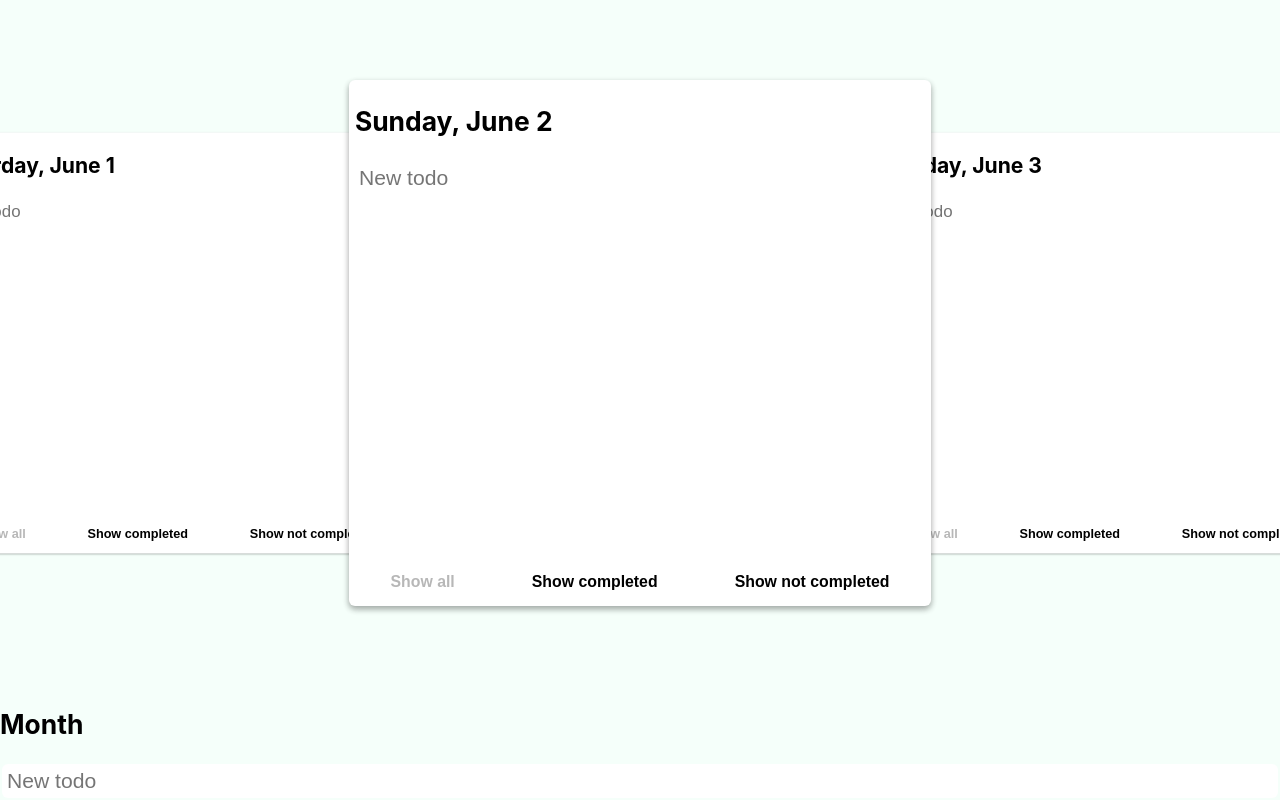
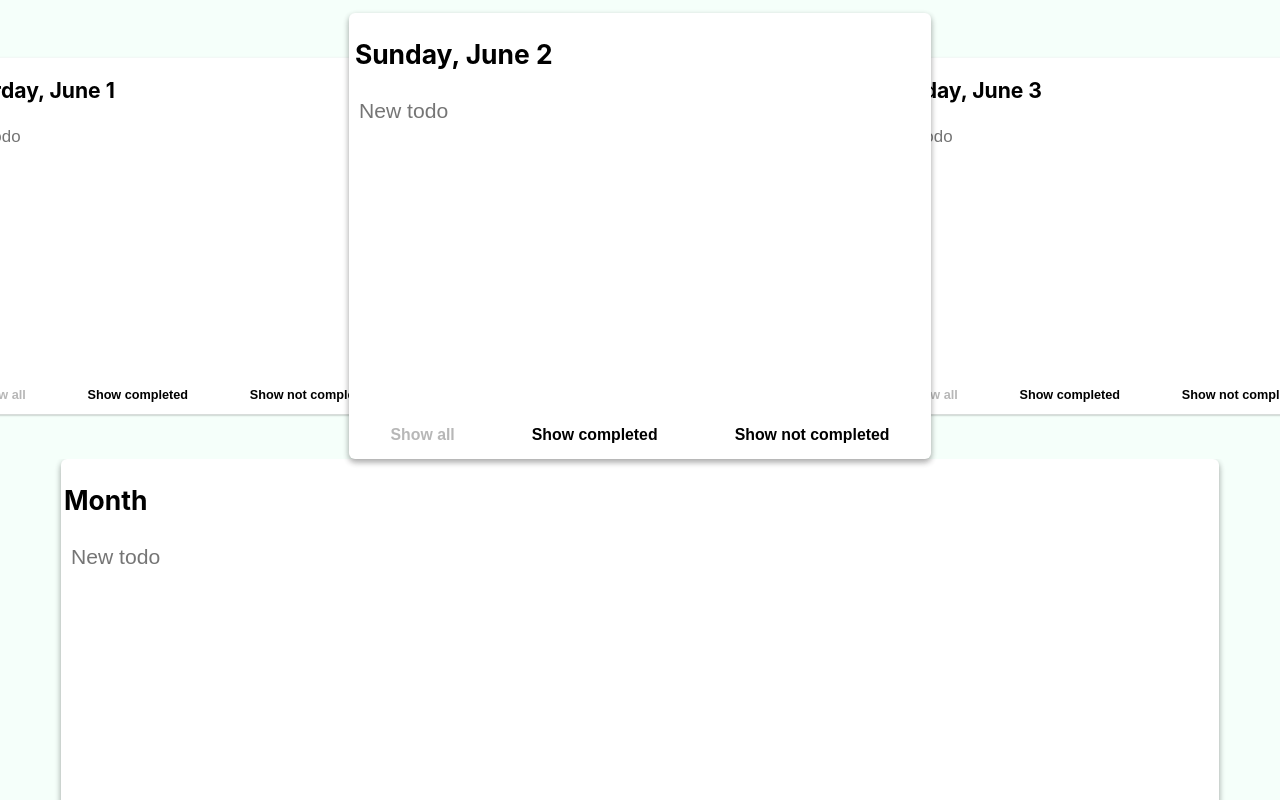
Before and after one commit to d-kowalik/todo-calendar, a React (Create React App) app: page / in a window 1280 px wide. Built offline with nearby package versions, Linux system fonts and the light colour scheme.

Commit message:
Make MonthBlock prettier and display correctly

```diff
--- a/src/components/MonthBlock.js
+++ b/src/components/MonthBlock.js
@@ -5,7 +5,7 @@ import { connect } from 'react-redux'
 
 const MonthBlock = ({ todos }) => {
   return (
-    <div className="MonthBlock">
+    <div className="MonthBlock Block">
       <h2>Month</h2>
       <AddTodoFormContainer />
       <TodoList todos={todos} />
--- a/src/components/TodoBlock.js
+++ b/src/components/TodoBlock.js
@@ -6,7 +6,7 @@ import VisibilityFilters from './VisibilityFilters'
 import '../styles/TodoBlock.css'
 
 const TodoBlock = ({ date }) => (
-  <div className="TodoBlock">
+  <div className="TodoBlock Block">
     <TodoBlockHeader date={date} />
     <AddTodoContainer />
     <TodoListContainer date={date} />
--- a/src/styles/App.css
+++ b/src/styles/App.css
@@ -2,8 +2,31 @@
   width: 100vw;
   height: 100vh;
   display: flex;
+  align-items: center;
   background: #f5fffa;
   overflow: hidden;
   position: relative;
   flex-direction: column;
 }
+
+.Block {
+  height: 55vh;
+  min-width: 45vw;
+  box-shadow: 0 3px 6px rgba(0, 0, 0, 0.16), 0 3px 6px rgba(0, 0, 0, 0.23);
+  display: grid;
+  grid-template-rows: 1fr 1fr 10fr 1fr;
+  border-radius: 6px;
+  padding: 3px;
+  background: #ffffff;
+}
+
+.MonthBlock {
+  z-index: 0;
+  min-width: 90vw;
+  position: relative;
+}
+
+.TodoBlockList {
+  z-index: 2;
+  position: relative;
+}
--- a/src/styles/TodoBlock.css
+++ b/src/styles/TodoBlock.css
@@ -1,12 +1,4 @@
 .TodoBlock {
-  height: 65vh;
-  min-width: 45vw;
-  box-shadow: 0 3px 6px rgba(0, 0, 0, 0.16), 0 3px 6px rgba(0, 0, 0, 0.23);
-  display: grid;
-  grid-template-rows: 1fr 1fr 10fr 1fr;
-  border-radius: 6px;
-  padding: 3px;
-  background: #ffffff;
   z-index: 1;
   position: relative;
   left: 0;
--- a/src/styles/TodoBlockList.css
+++ b/src/styles/TodoBlockList.css
@@ -6,6 +6,6 @@
   align-items: center;
   justify-content: center;
   background: #f5fffa;
-  overflow: hidden;
   position: relative;
+  margin-top: 1%;
 }
```
